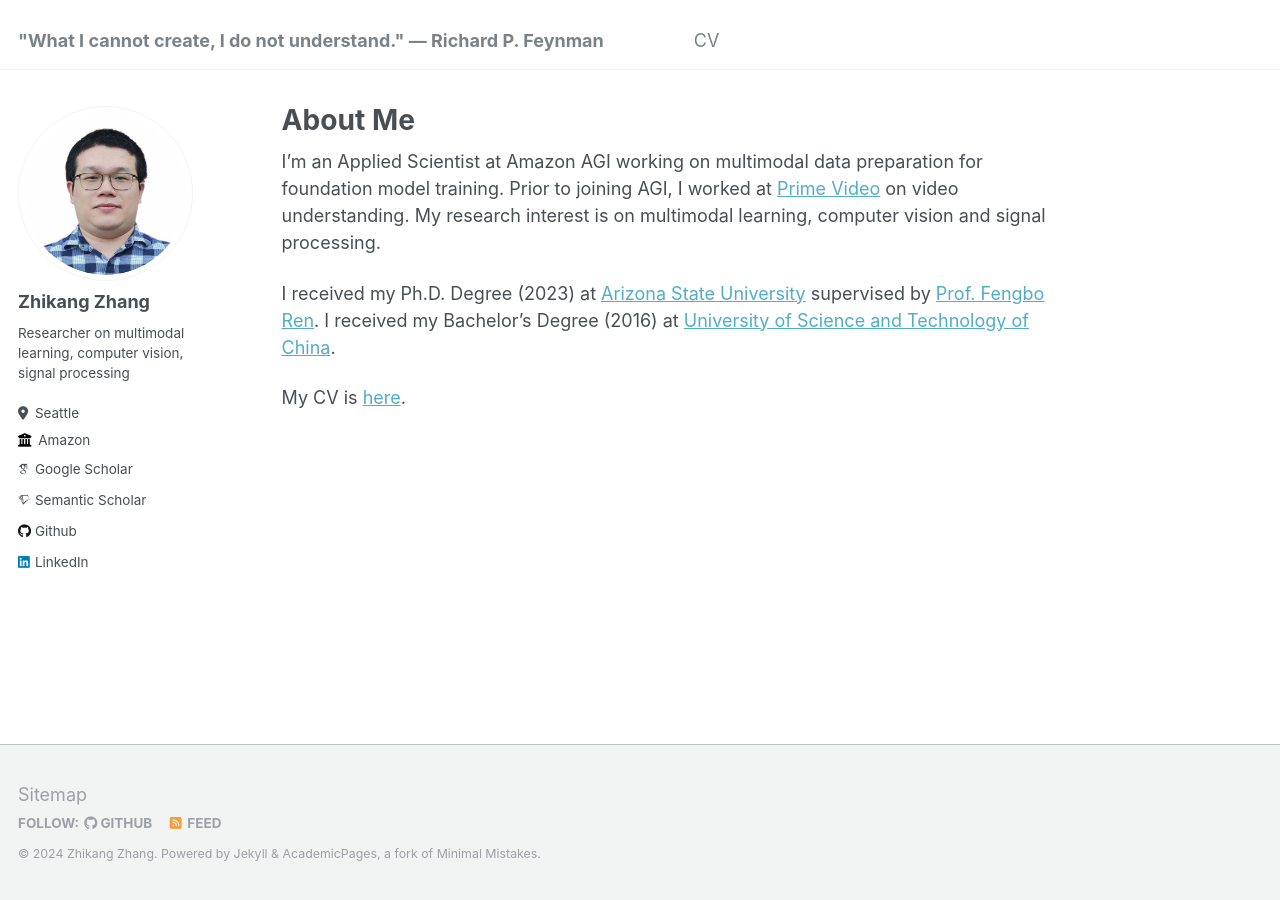
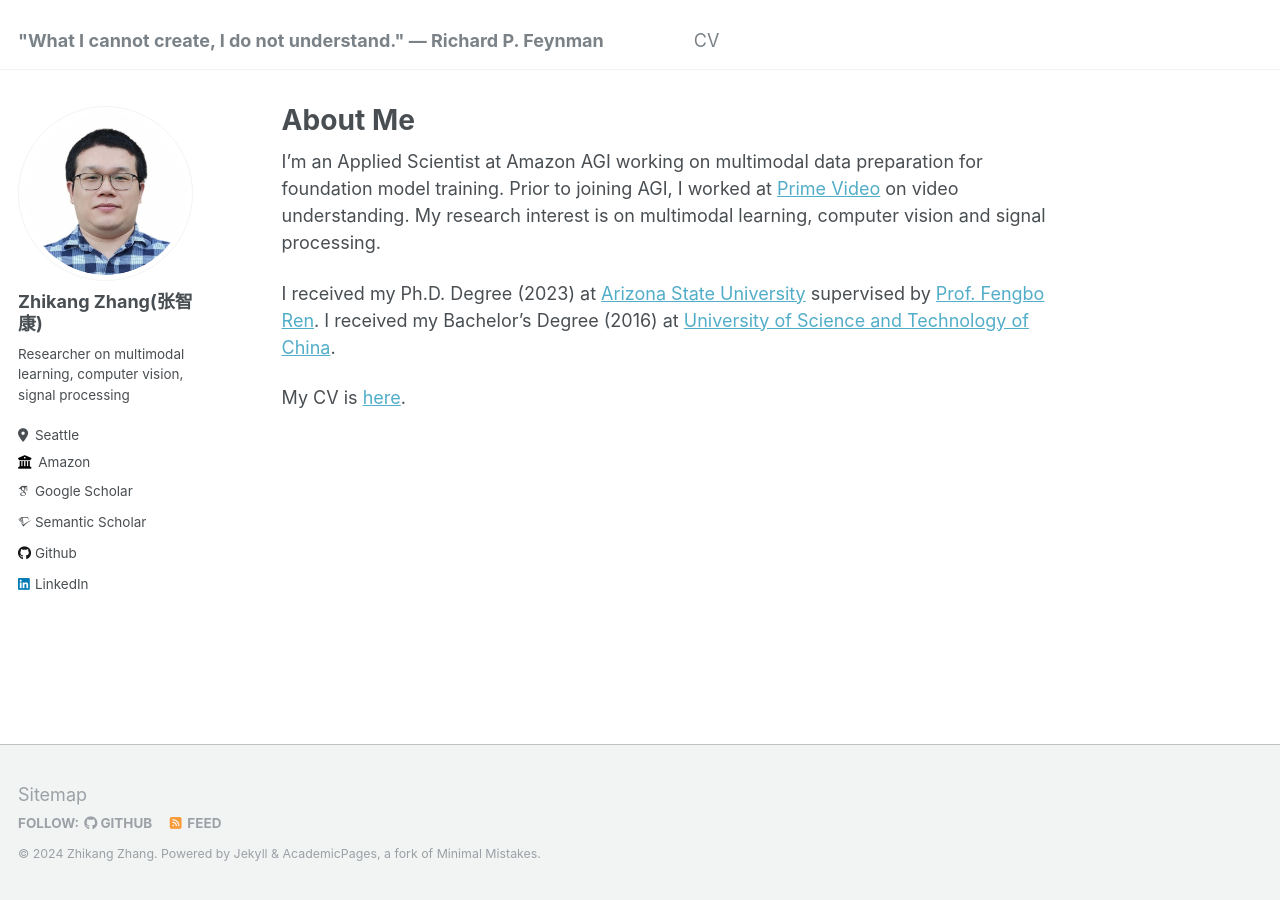
Before and after one commit to zhikang-work/zhikang-work.github.io, a Jekyll site: the page built from _pages/about.md, in a window 1280 px wide. Built offline with Jekyll 4.4.1, drawn with Linux system fonts in a browser that asks for light colours; some web fonts are replaced.

Commit message:
add chinese name

```diff
--- a/_config.yml
+++ b/_config.yml
@@ -22,7 +22,7 @@ repository               : "zhikang-work/zhikang-work.github.io"
 author:
   # Biographic information
   avatar           : "profile.png"
-  name             : "Zhikang Zhang"
+  name             : "Zhikang Zhang(张智康)"
   pronouns         : # example: "she/her"
   bio              : "Researcher on multimodal learning, computer vision, signal processing"
   location         : "Seattle"
```
